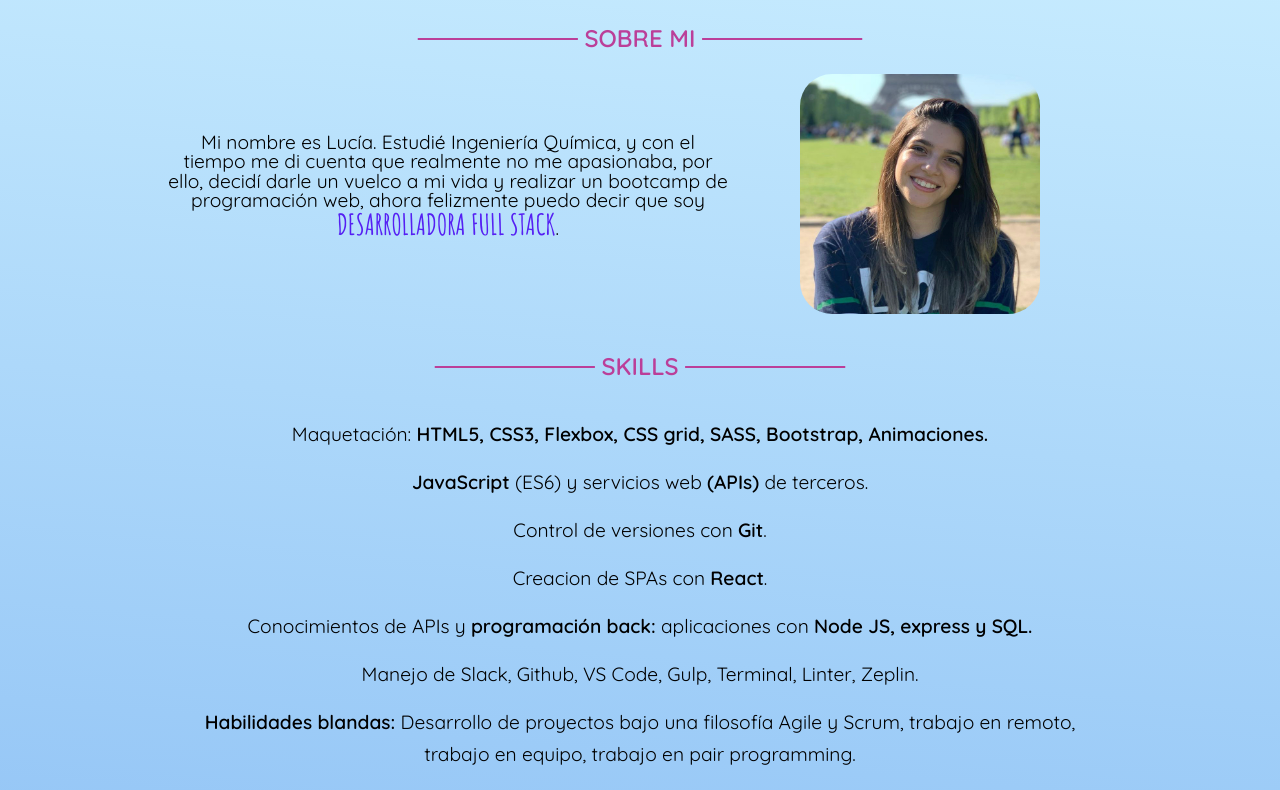
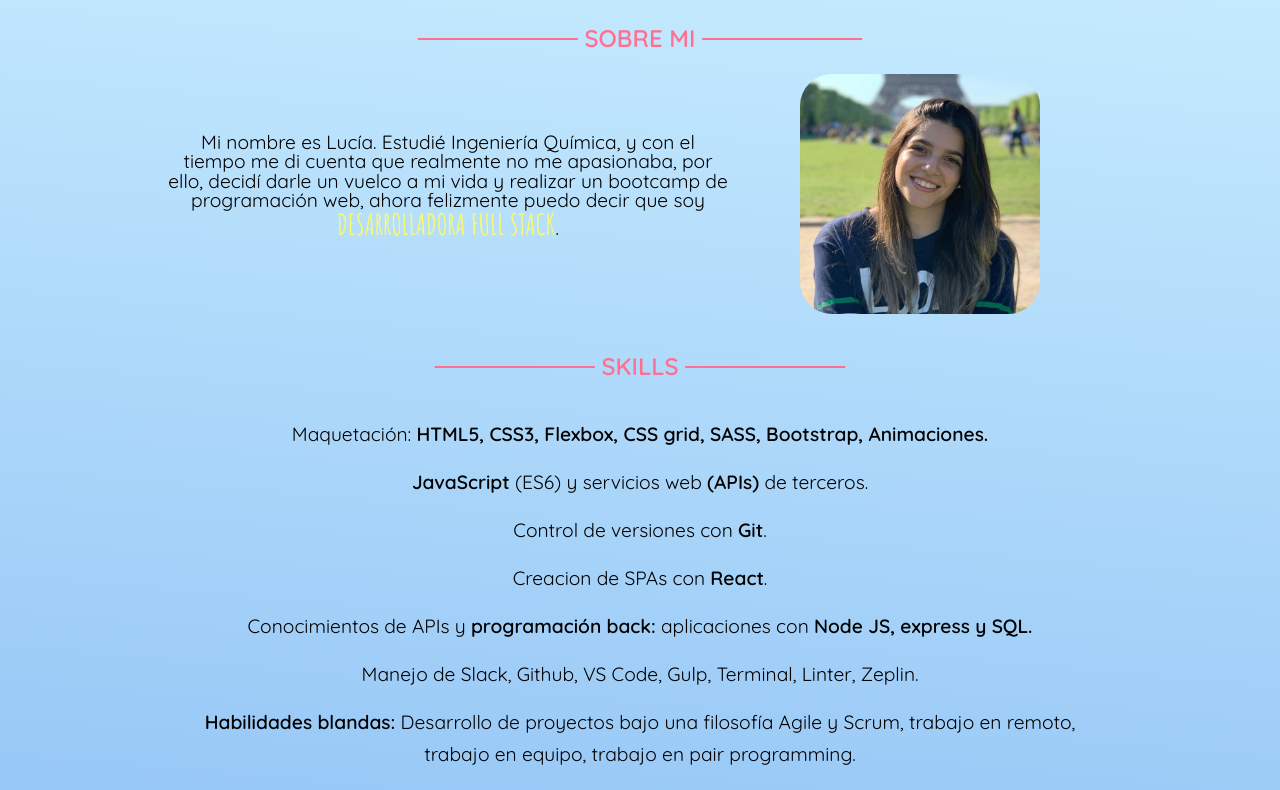
Before and after one commit to Luciakestel/Portfolio, a website: page docs/index.html in a window 1280 px wide. Shown: the part 94-884 px from the top of the page. Drawn offline with Linux system fonts and the light colour scheme.

Commit message:
change letters color

```diff
--- a/src/scss/core/_variables.scss
+++ b/src/scss/core/_variables.scss
@@ -1,8 +1,8 @@
 $colorOne: #a66cff;
-$colorTwo: #551ff3;
+$colorTwo: #f9f871;
 $colorThree: #afb4ff;
 $colorFour: #b1e1ff;
-$colorFive: #bb3f99;
+$colorFive: #ff6f91;
 
 $fontPpal: 'Quicksand', sans-serif;
 $fontMayus: 'Amatic SC', cursive;
```
Also changed, not shown: docs/assets/css/main.css, public/assets/css/main.css, 1 other file.
